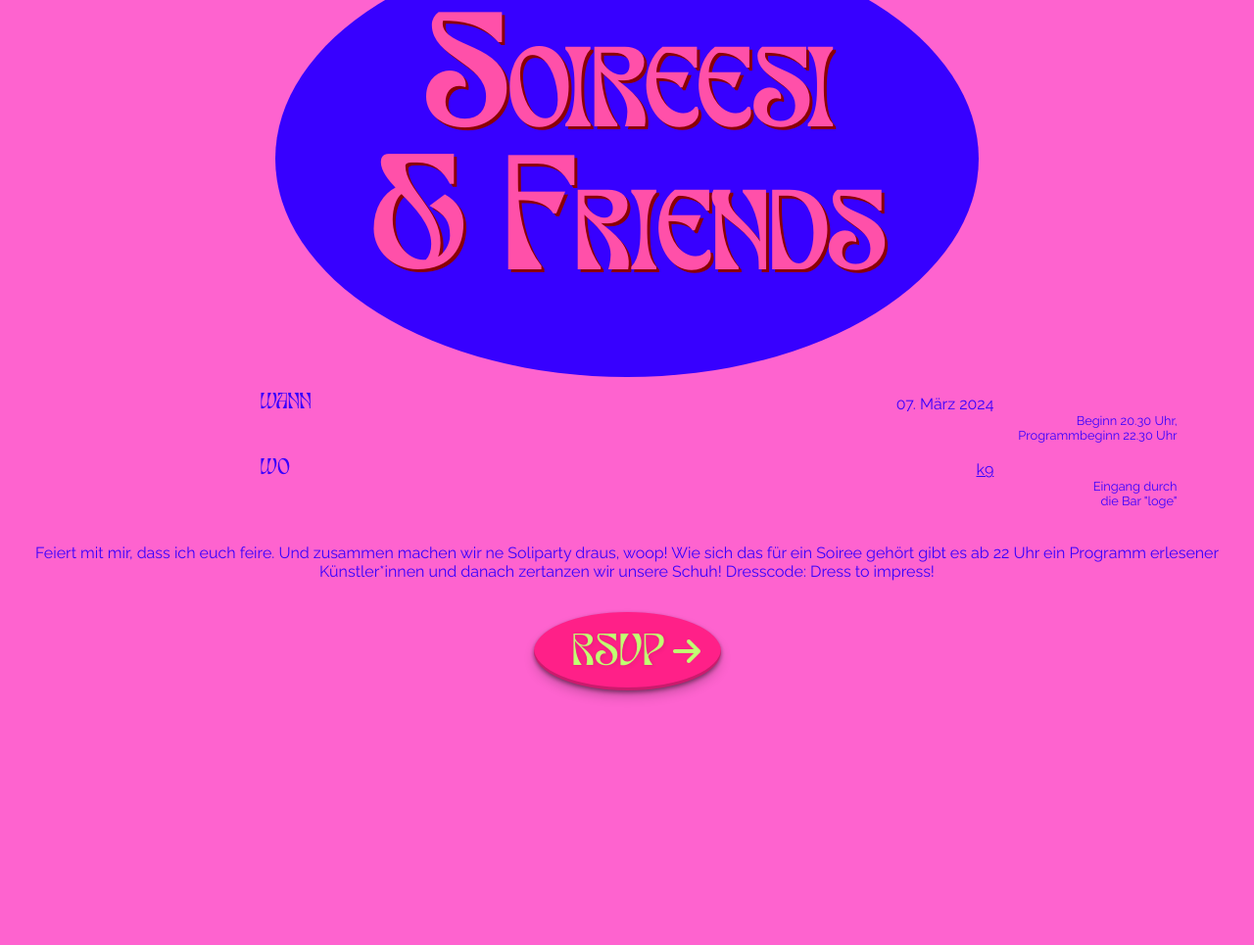
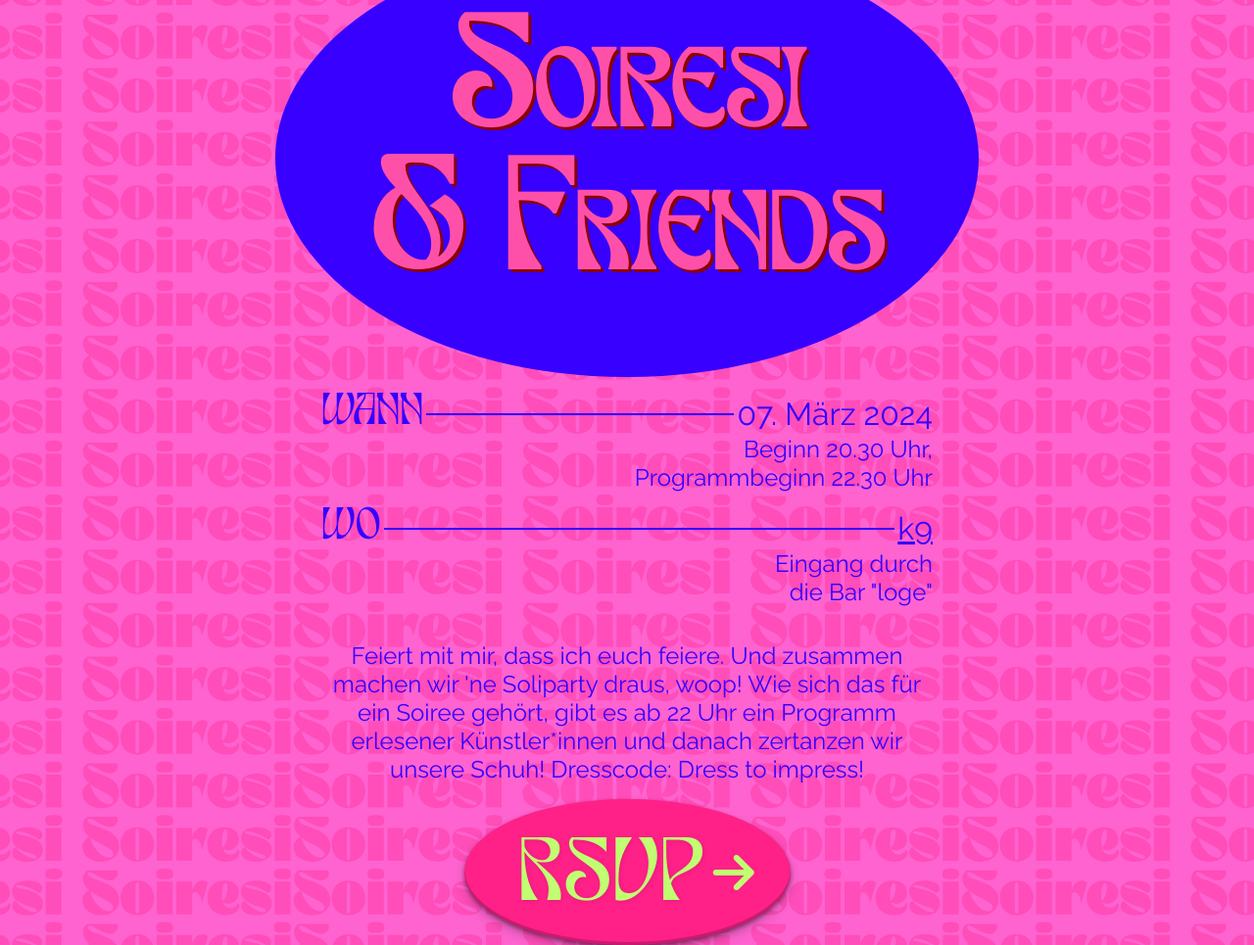
Before and after one commit to soiresi/soiresi.github.io, a plain HTML site: page index.html in a window 1280 px wide. Shown: the part 861-1826 px from the top of the page at 98% size. Before the commit the page ends 1584 px from the top, so only its background shows below. Drawn offline with nearby package versions, Linux system fonts and the light colour scheme.

Commit message:
Add files via upload

```diff
--- a/index.html
+++ b/index.html
@@ -11,7 +11,7 @@
 <body>
     <div class="part-one">
 
-        <img class="animation" src="img/SVG/spin.svg" alt="Animation">
+        <img class="animation" src="img/SVG/soiresi_1.svg" alt="Animation">
         <div id="invitation">
             <span>34</span>
             <span>Jahre</span>
@@ -35,7 +35,7 @@
                 </div>
 
             </div>
-
+            <i class="fa-solid fa-arrow-down"></i>
 
 
 
@@ -85,26 +85,31 @@
 
      <div class="part-two">
         <div class="bg">
-            <h1 class="title">Soireesi <br>& Friends</h1>
+            <h1 class="title">Soiresi <br>& Friends</h1>
         </div>
 <div class="wrap">
     <div class="flx">
         <p class="w">WANN</p>
+        <div class="spacer"></div>
         <p class="p">07. März 2024</p>
     </div>
     <div class="flx3"><p class="ps">Beginn 20.30 Uhr,<br> Programmbeginn 22.30 Uhr</p></div>
     <div class="flx2">
         <p class="w">WO</p>
-
+        <div class="spacer"></div>
         <a class="a"  target="_blank" href="https://www.google.com/maps/place/Kinzigstraße+9,+10247+Berlin/@52.5137029,13.463577,17z/data=!3m1!4b1!4m6!3m5!1s0x47a84ef54e6cf8f1:0x89ef8250bdc6cf36!8m2!3d52.5136997!4d13.4661519!16s%2Fg%2F11bw40m1g9?entry=ttu">k9</a>
     </div>
     <div class="flx3"><p class="ps">Eingang durch <br>die Bar "loge"</p></div>
 </div>
 
 
-        <p class="k">Feiert mit mir, dass ich euch feire. Und zusammen machen wir ne Soliparty draus, woop!
-            Wie sich das für ein Soiree gehört gibt es ab 22 Uhr ein Programm erlesener Künstler*innen und danach zertanzen wir unsere Schuh! Dresscode: Dress to impress!</p>
-        <div class="arrow-container"></div>
+        <p class="k">Feiert mit mir, dass ich euch feiere.
+            Und zusammen machen wir 'ne Soliparty draus, woop!
+            Wie sich das für ein Soiree gehört,
+            gibt es ab 22 Uhr ein Programm erlesener Künstler*innen
+            und danach zertanzen wir unsere Schuh!
+            Dresscode: Dress to impress!</p>
+
 
 
         <a href="rsvp/rsvp.html" class="button">
--- a/rsvp/rsvp.js
+++ b/rsvp/rsvp.js
@@ -12,7 +12,9 @@ document.getElementById('rsvpForm').addEventListener('submit', function(event) {
     })
     .then(function(response) {
         console.log('SUCCESS!', response.status, response.text);
+        alert("Antwort gesendet! :) ")
     }, function(error) {
         console.log('FAILED...', error);
+        alert("Das hat nicht funktioniert :( Wende dich an Theresa oder versuch es später nochmal! ")
     });
 });
--- a/style.css
+++ b/style.css
@@ -23,10 +23,17 @@
     src: url(font/tanbuster.otf);
 }
 
+.fa-arrow-down {
+    position: absolute;
+    opacity: 0;
+ }
+
 body {
     margin: 0%;
     padding: 0;
     background-color: #fe63cf;
+    background-image: url(img/SVG/bg3.svg);
+    background-position: center;
 }
 
 .animation {
@@ -35,6 +42,7 @@ body {
     top: 0;
     width: 25%;
     animation: spin 12s linear infinite;
+    overflow: hidden;
 }
 
 @keyframes spin {
@@ -48,9 +56,11 @@ body {
     position: relative;
     display: flex;
     flex-direction: column;
-    align-items: flex-end;
-    justify-content: flex-start;
+    overflow: hidden;
+
 }
+
+
 
 
 #invitation {
@@ -207,10 +217,16 @@ body {
 
 }
 
+.spacer {
+flex-grow: 1;
+background-color: #3700ff;
+height: 1px;
+}
+
 .w {
     font-family: TanParadiso;
     color: #3700ff;
-    flex-grow: 1;
+
 }
 
 .p, .a {
@@ -249,8 +265,8 @@ body {
     margin: auto;
     display: flex;
     align-items: center;
-    justify-content: space-between;
-    gap: 2rem;
+    justify-content: center;
+    gap: .2rem;
     width: 90%;
 }
 
@@ -472,7 +488,7 @@ body {
     .w {
         font-family: TanParadiso;
         color: #3700ff;
-        flex-grow: 1;
+
     }
 
     .p, .a {
@@ -483,9 +499,9 @@ body {
 
     .k {
         font-family: Raleway;
-        font-size: 1rem;
+        font-size: 1.5rem;
         color: #3700ff;
-        width: 100%;
+        width: 50%;
         text-align: center;
         margin-top: 1.2rem;
     }
@@ -498,9 +514,95 @@ body {
         display: flex;
         align-items: flex-end;
         justify-content: space-between;
-        gap: 1rem;
+        gap: .2rem;
         width: 60%;
     }
+
+
+.w {
+    font-family: TanParadiso;
+    color: #3700ff;
+    font-size: 2rem;
+}
+
+.p, .a {
+    font-family: Raleway;
+    font-size: 2rem;
+    color: #3700ff;
+    text-align: end;
+}
+
+.ps {
+    font-family: Raleway;
+    font-size: 1.5rem;
+    color: #3700ff;
+    text-align: end;
+
+}
+
+.flx2 {
+   padding-top: 1rem;
+}
+
+
+
+.a {
+    text-decoration: underline;
+}
+
+.flx, .flx2 {
+    margin: auto;
+    display: flex;
+    align-items: center;
+    justify-content: space-between;
+    gap: .2rem;
+    width: 50%;
+}
+
+.spacer {
+height: 2px;
+}
+
+.flx3 {
+    margin: auto;
+    display: flex;
+    align-items: center;
+    justify-content: flex-end;
+    width: 50%;
+}
+
+.button {
+    background-color: #ff2088;
+    border-radius: 100%;
+    box-shadow: rgba(0, 0, 0, 0.4) 0px 2px 4px, rgba(0, 0, 0, 0.3) 0px 7px 13px -3px, rgba(0, 0, 0, 0.2) 0px -3px 0px inset;
+    cursor: pointer;
+    text-decoration: none;
+    padding: 2.4rem 2.3rem 1.5rem 3.4rem;
+    color: #C1FF72;
+    display: flex;
+    align-items: center;
+    justify-content: center;
+    font-family: TanParadiso;
+    gap: .5rem;
+    font-size: 4rem;
+    animation: pulse 1s infinite ease-in-out;
+}
+
+.button .fa-arrow-right {
+    display: flex;
+    align-items: center;
+    justify-content: center;
+    font-size: 3rem;
+    margin-bottom: .8rem;
+}
+
+.fa-arrow-down {
+    color: #C1FF72;
+    font-size: 4rem;
+    position: absolute;
+    bottom: 1rem;
+    left: 1rem;
+}
 
 
 
```
Also changed, not shown: rsvp/rsvp.html (+1 -1 lines), img/SVG/bg3.svg (added), img/SVG/soiresi_1.svg (added), img/resi4.jpeg, img/resi5.jpeg.
